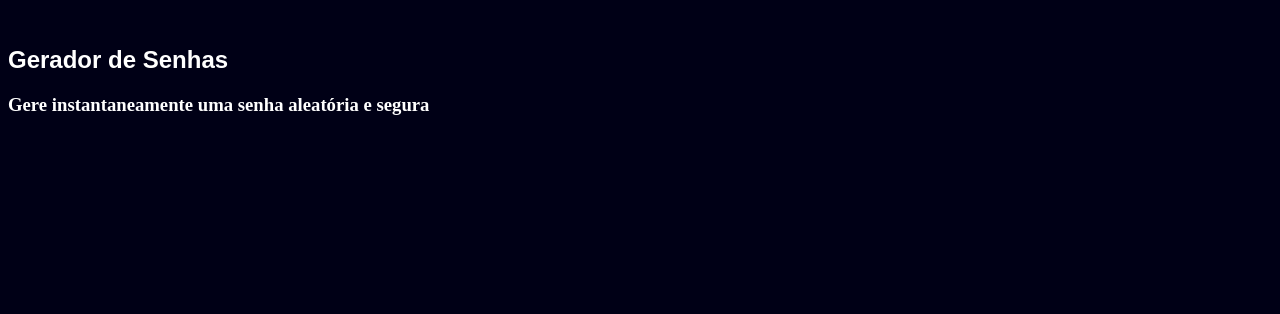
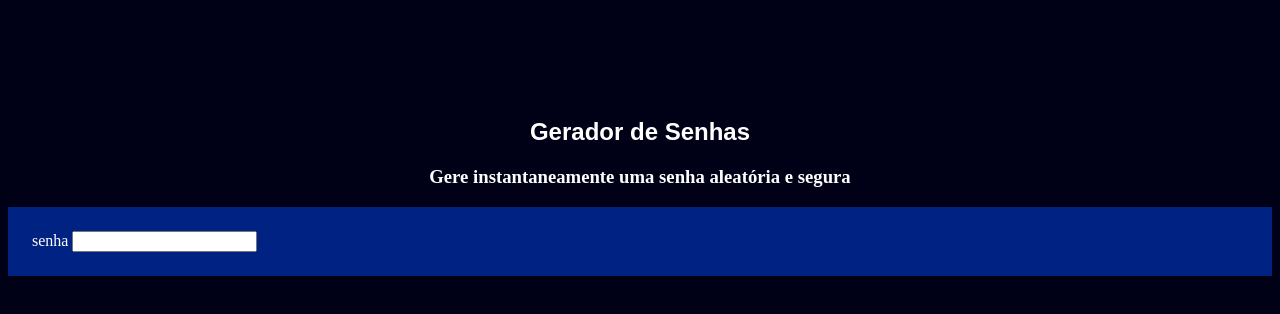
Before and after one commit to erickzinh/GeradorDeSenha, a plain HTML site: page index.html in a window 1280 px wide. Drawn offline with Linux system fonts and the light colour scheme; a web font is replaced by a local one.

Commit message:
Add files via upload

```diff
--- a/index.html
+++ b/index.html
@@ -11,8 +11,16 @@
 
 </head>
 <body>
-    <img src="" alt="">
+    <div class="conteudo-titulo">
+        <img src="" alt="">
     <h2 class="titulo-principal">Gerador de Senhas</h2>
     <h3 class="titulo-secundario">Gere instantaneamente uma senha aleatória e segura</h3>
+    </div class="conteudo-senha">
+
+    <div class="conteudo-senha">
+<label for="senha"> senha</label>
+<input name="senha" type="text" id="campo senha">
+
+    </div>
 </body>
 </html>
--- a/style.css
+++ b/style.css
@@ -22,3 +22,12 @@ body{
 .titulo-segundario{
     font-family: var(--robotoflex);
 }
+.conteudo-titulo{
+    text-align: center;
+    margin-top: 80px;
+}
+.conteudo-senha{
+background-color: var(--fundosenha);
+padding: 24px;
+border-bottom: 6xp solid var(--borda);
+}
```
